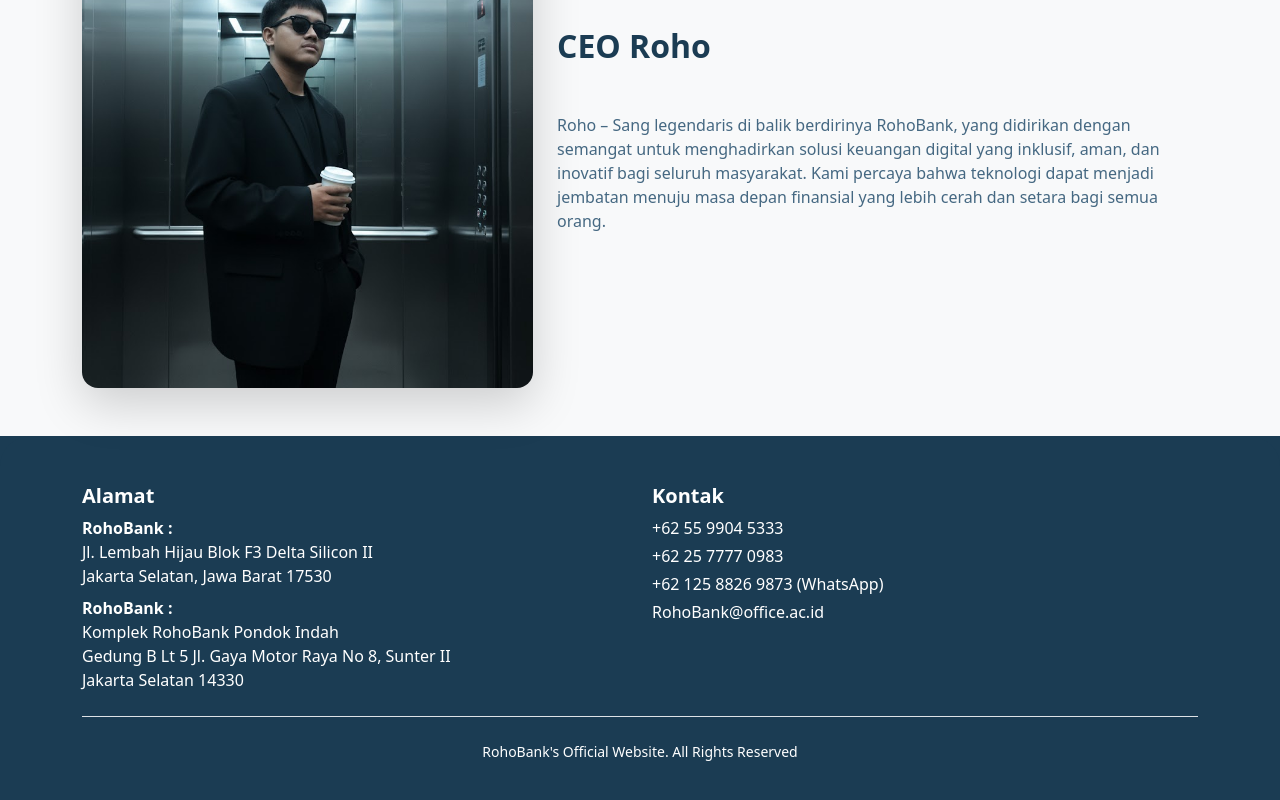
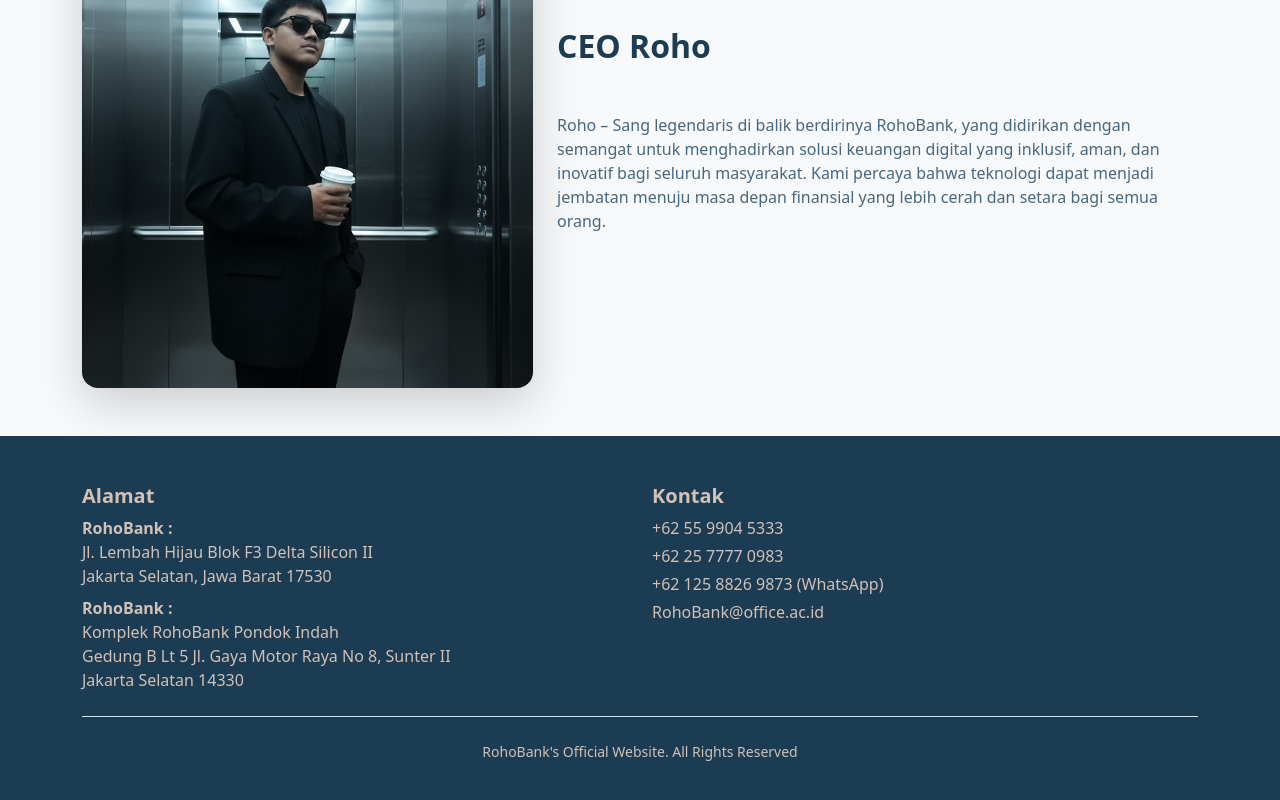
Before and after one commit to Agas29/website_nextjs-kel06, a Next.js app: page /about in a window 1280 px wide. Shown: the part 1467-2267 px from the top of the page. Built offline with nearby package versions, Linux system fonts and the light colour scheme.

Commit message:
integrasi 1.0

```diff
--- a/src/app/about/page.tsx
+++ b/src/app/about/page.tsx
@@ -136,7 +136,7 @@ export default function Home() {
                 </div>
             </section>
 
-            <footer className={`py-5 ${styles.footerCustom}`}>
+            <footer className={`py-5 ${styles['custom-text']}`}>
                 <div className="container">
                     <div className="row">
                         {/* Alamat */}
--- a/src/app/page.module.css
+++ b/src/app/page.module.css
@@ -170,6 +170,7 @@ a.secondary {
 .custom-text {
     color: #D2C1B6 !important;
 }
+
 .custom-btn-primary {
     background-color: #1E3A52 !important; /* Tambahkan !important */
     border-color: #007bff !important;
```
